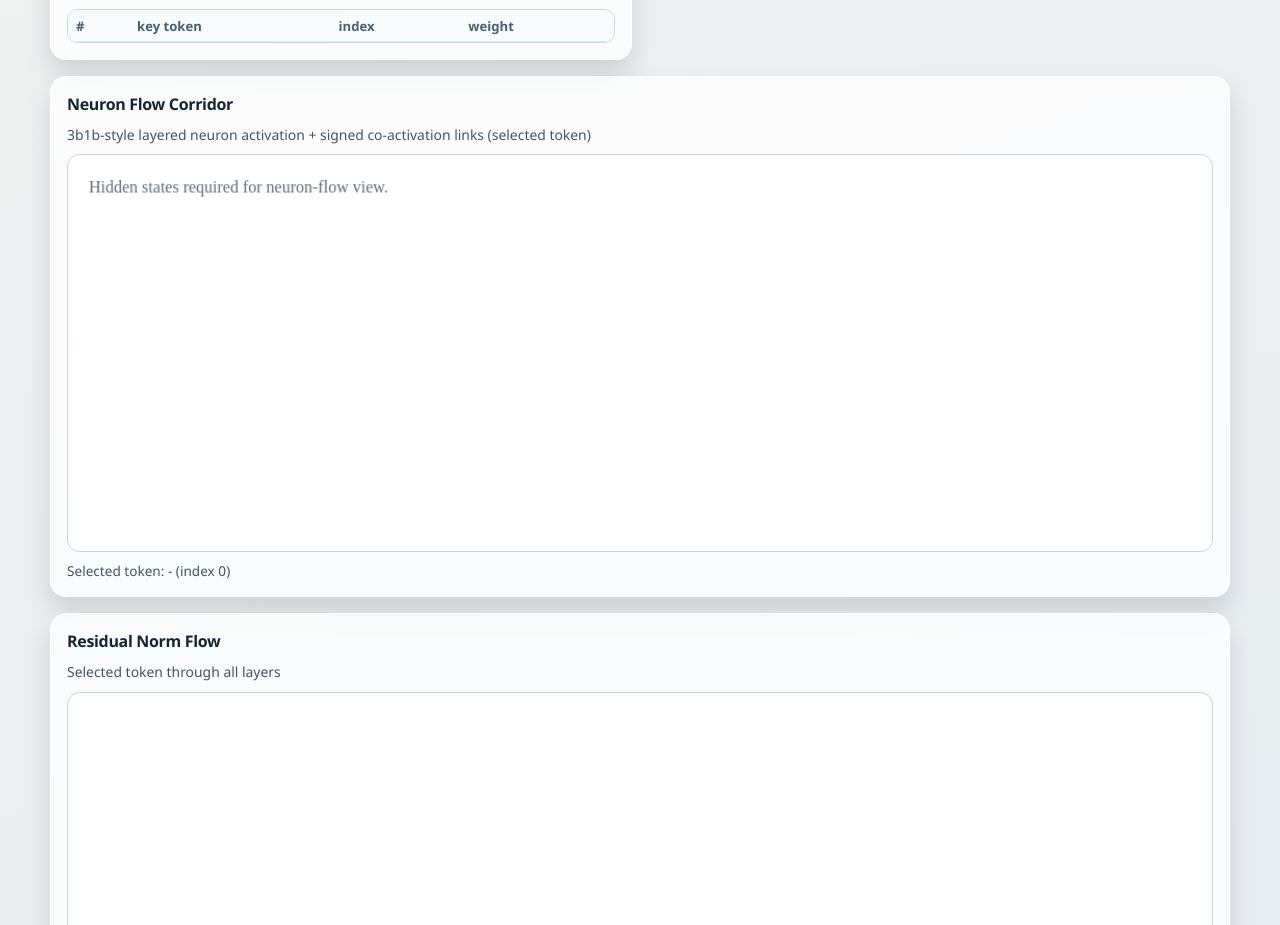
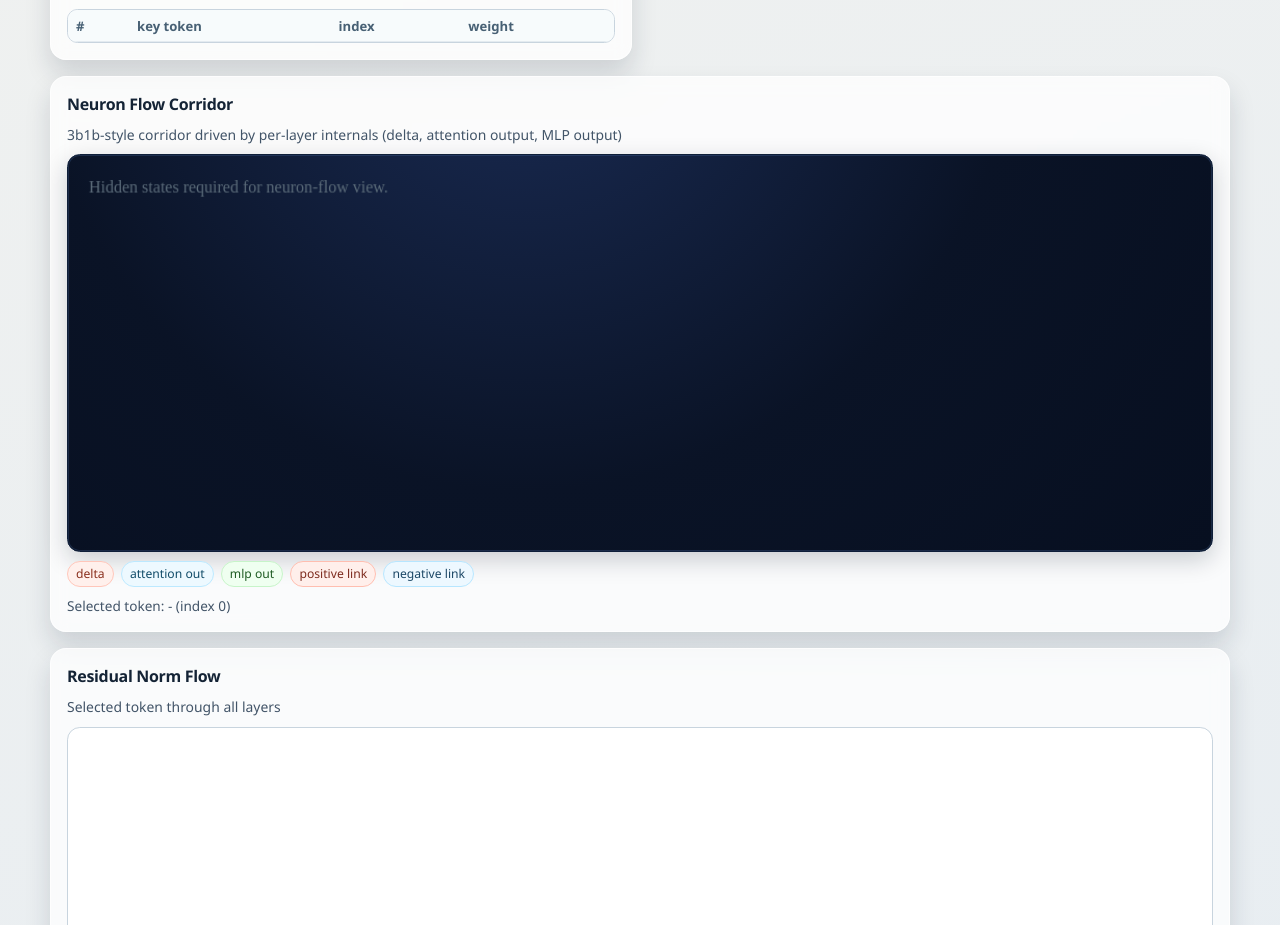
Before and after one commit to philip-chen6/glassbox, a Next.js app in the folder viewer/: page / in a window 1280 px wide. Shown: the part 1622-2547 px from the top of the page. Built offline with nearby package versions, Linux system fonts and the light colour scheme.

Commit message:
drive neuron corridor with per-layer internals

```diff
--- a/viewer/app/globals.css
+++ b/viewer/app/globals.css
@@ -320,6 +320,55 @@ svg {
   font-size: 0.85rem;
 }
 
+.neuron-canvas-wrap {
+  border-color: #0f1f39;
+  box-shadow: inset 0 0 0 1px rgba(90, 134, 196, 0.22), 0 8px 24px rgba(8, 18, 34, 0.2);
+  background: radial-gradient(circle at 40% -40%, #1b2d57, #0a1326 56%, #070f20 100%);
+}
+
+.neuron-legend {
+  display: flex;
+  flex-wrap: wrap;
+  gap: 0.45rem;
+}
+
+.metric {
+  font-size: 0.76rem;
+  border-radius: 999px;
+  padding: 0.2rem 0.5rem;
+  border: 1px solid transparent;
+}
+
+.metric-delta {
+  color: #8a2f1d;
+  border-color: #ffc6ba;
+  background: #fff0ec;
+}
+
+.metric-attn {
+  color: #114c69;
+  border-color: #bce9ff;
+  background: #edf9ff;
+}
+
+.metric-mlp {
+  color: #1f5c23;
+  border-color: #c7f4c9;
+  background: #effff0;
+}
+
+.metric-pos {
+  color: #7e2c1f;
+  border-color: #ffbeb0;
+  background: #ffefeb;
+}
+
+.metric-neg {
+  color: #1b4766;
+  border-color: #b7e6ff;
+  background: #edf8ff;
+}
+
 .edge-table-wrap {
   border: 1px solid var(--line);
   border-radius: 0.65rem;
--- a/viewer/components/trace-viewer.tsx
+++ b/viewer/components/trace-viewer.tsx
@@ -79,6 +79,12 @@ type FlowLink = {
   toRank: number;
   strength: number;
   positive: boolean;
+};
+
+type LayerSignal = {
+  delta: number;
+  attention: number;
+  mlp: number;
 };
 
 export function TraceViewer() {
@@ -348,14 +354,42 @@ export function TraceViewer() {
     const allAbs = layers.flat().map((node) => node.absValue);
     const globalMaxAbs = Math.max(...allAbs, 1e-9);
 
+    const layerSignalsRaw: LayerSignal[] = [];
+    for (let layer = 0; layer < layers.length; layer += 1) {
+      if (trace.layer_internals && layer < trace.layer_internals.length) {
+        const internals = trace.layer_internals[layer];
+        layerSignalsRaw.push({
+          delta: internals.residual_delta_norms?.[selectedTokenIndex] ?? 0,
+          attention: internals.attention_output_norms?.[selectedTokenIndex] ?? 0,
+          mlp: internals.mlp_output_norms?.[selectedTokenIndex] ?? 0
+        });
+      } else {
+        layerSignalsRaw.push({
+          delta: 0,
+          attention: 0,
+          mlp: 0
+        });
+      }
+    }
+
+    const maxDelta = Math.max(...layerSignalsRaw.map((s) => s.delta), 1e-9);
+    const maxAttention = Math.max(...layerSignalsRaw.map((s) => s.attention), 1e-9);
+    const maxMlp = Math.max(...layerSignalsRaw.map((s) => s.mlp), 1e-9);
+    const layerSignals = layerSignalsRaw.map((signal) => ({
+      delta: signal.delta / maxDelta,
+      attention: signal.attention / maxAttention,
+      mlp: signal.mlp / maxMlp
+    }));
+
     const links: FlowLink[] = [];
     for (let layer = 0; layer < layers.length - 1; layer += 1) {
       const left = layers[layer];
       const right = layers[layer + 1];
+      const layerDrive = 0.4 + layerSignals[layer].delta + layerSignals[layer].attention;
       const ranked: FlowLink[] = [];
       left.forEach((a, fromRank) => {
         right.forEach((b, toRank) => {
-          const signed = a.value * b.value;
+          const signed = a.value * b.value * layerDrive;
           ranked.push({
             fromLayer: layer,
             fromRank,
@@ -375,7 +409,8 @@ export function TraceViewer() {
       layers,
       links,
       globalMaxAbs,
-      maxLinkStrength
+      maxLinkStrength,
+      layerSignals
     };
   }, [trace, selectedTokenIndex]);
 
@@ -397,11 +432,11 @@ export function TraceViewer() {
       return;
     }
 
-    const { layers, links, globalMaxAbs, maxLinkStrength } = neuronFlowData;
+    const { layers, links, globalMaxAbs, maxLinkStrength, layerSignals } = neuronFlowData;
     const layerCount = layers.length;
     const nodeCount = Math.max(...layers.map((nodes) => nodes.length), 1);
     const padX = 68;
-    const padY = 40;
+    const padY = 72;
     const w = canvas.width - padX * 2;
     const h = canvas.height - padY * 2;
 
@@ -410,6 +445,39 @@ export function TraceViewer() {
     bg.addColorStop(1, "#111827");
     ctx.fillStyle = bg;
     ctx.fillRect(0, 0, canvas.width, canvas.height);
+
+    const metricBaseY = 16;
+    const metricHeight = 28;
+    const drawMetricRibbon = (
+      key: keyof LayerSignal,
+      color: string,
+      label: string,
+      offset: number
+    ) => {
+      ctx.strokeStyle = color;
+      ctx.lineWidth = 1.8;
+      ctx.globalAlpha = 0.9;
+      ctx.beginPath();
+      layerSignals.forEach((signal, layerIndex) => {
+        const x = padX + (layerIndex / Math.max(layerCount - 1, 1)) * w;
+        const value = signal[key];
+        const y = metricBaseY + offset + metricHeight - value * metricHeight;
+        if (layerIndex === 0) {
+          ctx.moveTo(x, y);
+        } else {
+          ctx.lineTo(x, y);
+        }
+      });
+      ctx.stroke();
+      ctx.fillStyle = color;
+      ctx.font = "10px ui-sans-serif";
+      ctx.fillText(label, 8, metricBaseY + offset + 10);
+      ctx.globalAlpha = 1;
+    };
+
+    drawMetricRibbon("delta", "#ff8f7a", "delta", 0);
+    drawMetricRibbon("attention", "#74d7ff", "attn", 10);
+    drawMetricRibbon("mlp", "#9dff9d", "mlp", 20);
 
     const nodePositions: Array<Array<{ x: number; y: number; node: FlowNeuron }>> = layers.map(
       (nodes, layerIndex) => {
@@ -445,7 +513,9 @@ export function TraceViewer() {
     nodePositions.forEach((nodes, layerIndex) => {
       nodes.forEach(({ x, y, node }) => {
         const intensity = clamp(node.absValue / globalMaxAbs, 0, 1);
-        const radius = 3 + intensity * 8;
+        const signal = layerSignals[layerIndex];
+        const signalBoost = 1 + signal.delta * 0.9 + signal.attention * 0.55 + signal.mlp * 0.4;
+        const radius = (3 + intensity * 8) * signalBoost;
         const isSelectedLayer = layerIndex === selectedLayer;
         const core = node.value >= 0 ? "#ffd9d2" : "#d7f1ff";
         const glow = node.value >= 0 ? "rgba(255,136,125,0.7)" : "rgba(105,203,255,0.72)";
@@ -474,7 +544,7 @@ export function TraceViewer() {
 
       ctx.fillStyle = layerIndex === selectedLayer ? "#f8fafc" : "#9fb2c8";
       ctx.font = layerIndex === selectedLayer ? "12px ui-sans-serif" : "11px ui-sans-serif";
-      ctx.fillText(`L${layerIndex}`, x - 8, 20);
+      ctx.fillText(`L${layerIndex}`, x - 8, 58);
     });
   }, [neuronFlowData, selectedLayer]);
 
@@ -870,10 +940,17 @@ export function TraceViewer() {
         <article className="card panel span-2">
           <h2>Neuron Flow Corridor</h2>
           <p className="subtitle">
-            3b1b-style layered neuron activation + signed co-activation links (selected token)
+            3b1b-style corridor driven by per-layer internals (delta, attention output, MLP output)
           </p>
-          <div className="canvas-wrap">
+          <div className="canvas-wrap neuron-canvas-wrap">
             <canvas ref={neuronFlowRef} width={1100} height={380} />
+          </div>
+          <div className="neuron-legend">
+            <span className="metric metric-delta">delta</span>
+            <span className="metric metric-attn">attention out</span>
+            <span className="metric metric-mlp">mlp out</span>
+            <span className="metric metric-pos">positive link</span>
+            <span className="metric metric-neg">negative link</span>
           </div>
           <div className="flow-value">
             Selected token: {trace?.tokens[selectedTokenIndex]?.text ?? "-"} (index {selectedTokenIndex})
```
